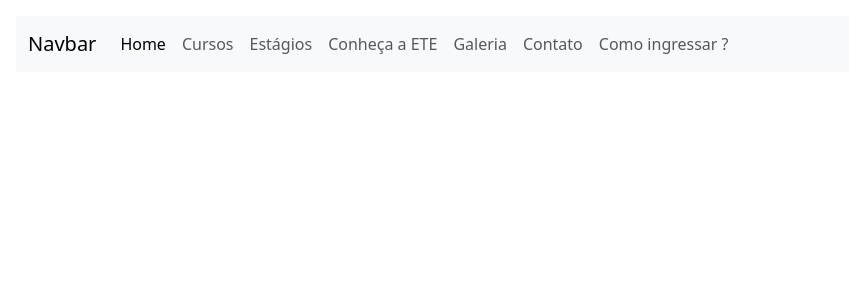
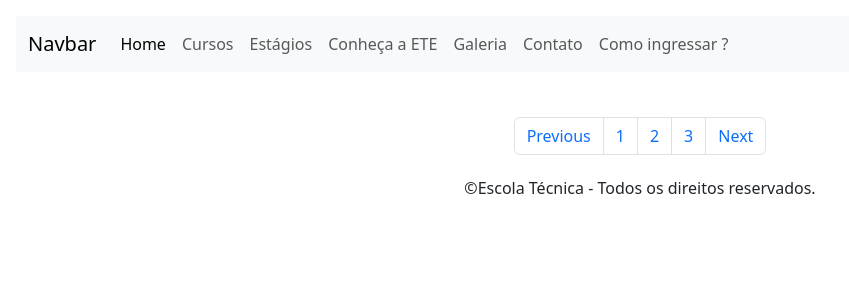
Before and after one commit to jaoteus/site-ete-django, a Django app: page / in a window 1280 px wide. Shown: the top 300 px of the page, without its empty margins (0-849 px from the left). Run offline with Django 4.2, Linux system fonts and the light colour scheme.

Commit message:
adicionado paginacao em index.html

```diff
--- /dev/null
+++ b/app/static/app/css/index.css
@@ -0,0 +1,13 @@
+
+
+.content{
+    padding: 20px;
+}
+
+.paginacao{
+    padding: 5px;
+}
+
+.footer{
+    text-align: center;
+}
--- a/app/templates/app/about.html
+++ b/app/templates/app/about.html
@@ -7,6 +7,7 @@
     <link href="https://cdn.jsdelivr.net/npm/bootstrap@5.3.2/dist/css/bootstrap.min.css" rel="stylesheet" integrity="sha384-T3c6CoIi6uLrA9TneNEoa7RxnatzjcDSCmG1MXxSR1GAsXEV/Dwwykc2MPK8M2HN" crossorigin="anonymous">
     <script src="https://cdn.jsdelivr.net/npm/bootstrap@5.3.2/dist/js/bootstrap.bundle.min.js"></script>
     <title>Document</title>
+    <link rel="stylesheet" href="{% static 'app/css/index.css' %}">
 </head>
 <body class="p-3 m-0 border-0 bd-example m-0 border-0">
 
@@ -45,7 +46,9 @@
         </div>
       </div>
     </nav>
-
+    <div class="footer">
+      <p>&copy;Escola Técnica - Todos os direitos reservados.</p>
+  </div>
     <!-- End Example Code -->
   </body>
 </html>
--- a/app/templates/app/como_ingressar.html
+++ b/app/templates/app/como_ingressar.html
@@ -7,6 +7,7 @@
     <link href="https://cdn.jsdelivr.net/npm/bootstrap@5.3.2/dist/css/bootstrap.min.css" rel="stylesheet" integrity="sha384-T3c6CoIi6uLrA9TneNEoa7RxnatzjcDSCmG1MXxSR1GAsXEV/Dwwykc2MPK8M2HN" crossorigin="anonymous">
     <script src="https://cdn.jsdelivr.net/npm/bootstrap@5.3.2/dist/js/bootstrap.bundle.min.js"></script>
     <title>Document</title>
+    <link rel="stylesheet" href="{% static 'app/css/index.css' %}">
 </head>
 <body class="p-3 m-0 border-0 bd-example m-0 border-0">
 
@@ -45,7 +46,9 @@
         </div>
       </div>
     </nav>
-
+    <div class="footer">
+      <p>&copy;Escola Técnica - Todos os direitos reservados.</p>
+  </div>
     <!-- End Example Code -->
   </body>
 </html>
--- a/app/templates/app/contato.html
+++ b/app/templates/app/contato.html
@@ -7,6 +7,7 @@
     <link href="https://cdn.jsdelivr.net/npm/bootstrap@5.3.2/dist/css/bootstrap.min.css" rel="stylesheet" integrity="sha384-T3c6CoIi6uLrA9TneNEoa7RxnatzjcDSCmG1MXxSR1GAsXEV/Dwwykc2MPK8M2HN" crossorigin="anonymous">
     <script src="https://cdn.jsdelivr.net/npm/bootstrap@5.3.2/dist/js/bootstrap.bundle.min.js"></script>
     <title>Document</title>
+    <link rel="stylesheet" href="{% static 'app/css/index.css' %}">
 </head>
 <body class="p-3 m-0 border-0 bd-example m-0 border-0">
 
@@ -45,7 +46,9 @@
         </div>
       </div>
     </nav>
-
+    <div class="footer">
+      <p>&copy;Escola Técnica - Todos os direitos reservados.</p>
+  </div>
     <!-- End Example Code -->
   </body>
 </html>
--- a/app/templates/app/cursos.html
+++ b/app/templates/app/cursos.html
@@ -7,6 +7,7 @@
     <link href="https://cdn.jsdelivr.net/npm/bootstrap@5.3.2/dist/css/bootstrap.min.css" rel="stylesheet" integrity="sha384-T3c6CoIi6uLrA9TneNEoa7RxnatzjcDSCmG1MXxSR1GAsXEV/Dwwykc2MPK8M2HN" crossorigin="anonymous">
     <script src="https://cdn.jsdelivr.net/npm/bootstrap@5.3.2/dist/js/bootstrap.bundle.min.js"></script>
     <title>Document</title>
+    <link rel="stylesheet" href="{% static 'app/css/index.css' %}">
 </head>
 <body class="p-3 m-0 border-0 bd-example m-0 border-0">
 
@@ -45,7 +46,9 @@
         </div>
       </div>
     </nav>
-
+    <div class="footer">
+      <p>&copy;Escola Técnica - Todos os direitos reservados.</p>
+  </div>
     <!-- End Example Code -->
   </body>
 </html>
--- a/app/templates/app/estagios.html
+++ b/app/templates/app/estagios.html
@@ -7,6 +7,7 @@
     <link href="https://cdn.jsdelivr.net/npm/bootstrap@5.3.2/dist/css/bootstrap.min.css" rel="stylesheet" integrity="sha384-T3c6CoIi6uLrA9TneNEoa7RxnatzjcDSCmG1MXxSR1GAsXEV/Dwwykc2MPK8M2HN" crossorigin="anonymous">
     <script src="https://cdn.jsdelivr.net/npm/bootstrap@5.3.2/dist/js/bootstrap.bundle.min.js"></script>
     <title>Document</title>
+    <link rel="stylesheet" href="{% static 'app/css/index.css' %}">
 </head>
 <body class="p-3 m-0 border-0 bd-example m-0 border-0">
 
@@ -45,7 +46,9 @@
         </div>
       </div>
     </nav>
-
+    <div class="footer">
+      <p>&copy;Escola Técnica - Todos os direitos reservados.</p>
+  </div>
     <!-- End Example Code -->
   </body>
 </html>
--- a/app/templates/app/galeria.html
+++ b/app/templates/app/galeria.html
@@ -7,6 +7,7 @@
     <link href="https://cdn.jsdelivr.net/npm/bootstrap@5.3.2/dist/css/bootstrap.min.css" rel="stylesheet" integrity="sha384-T3c6CoIi6uLrA9TneNEoa7RxnatzjcDSCmG1MXxSR1GAsXEV/Dwwykc2MPK8M2HN" crossorigin="anonymous">
     <script src="https://cdn.jsdelivr.net/npm/bootstrap@5.3.2/dist/js/bootstrap.bundle.min.js"></script>
     <title>Document</title>
+    <link rel="stylesheet" href="{% static 'app/css/index.css' %}">
 </head>
 <body class="p-3 m-0 border-0 bd-example m-0 border-0">
 
@@ -45,7 +46,9 @@
         </div>
       </div>
     </nav>
-
+    <div class="footer">
+      <p>&copy;Escola Técnica - Todos os direitos reservados.</p>
+  </div>
     <!-- End Example Code -->
   </body>
 </html>
--- a/app/templates/app/index.html
+++ b/app/templates/app/index.html
@@ -7,6 +7,7 @@
     <link href="https://cdn.jsdelivr.net/npm/bootstrap@5.3.2/dist/css/bootstrap.min.css" rel="stylesheet" integrity="sha384-T3c6CoIi6uLrA9TneNEoa7RxnatzjcDSCmG1MXxSR1GAsXEV/Dwwykc2MPK8M2HN" crossorigin="anonymous">
     <script src="https://cdn.jsdelivr.net/npm/bootstrap@5.3.2/dist/js/bootstrap.bundle.min.js"></script>
     <title>Document</title>
+    <link rel="stylesheet" href="{% static 'app/css/index.css' %}">
 </head>
 <body class="p-3 m-0 border-0 bd-example m-0 border-0">
 
@@ -46,6 +47,29 @@
       </div>
     </nav>
 
-    <!-- End Example Code -->
+
+    <div class="content">
+
+    </div>
+
+    <div class="paginacao">
+        <nav aria-label="Page navigation example">
+            <ul class="pagination justify-content-center">
+              <li class="page-item">
+                <a class="page-link" href="#">Previous</a>
+              </li>
+              <li class="page-item"><a class="page-link" href="#">1</a></li>
+              <li class="page-item"><a class="page-link" href="#">2</a></li>
+              <li class="page-item"><a class="page-link" href="#">3</a></li>
+              <li class="page-item">
+                <a class="page-link" href="#">Next</a>
+              </li>
+            </ul>
+          </nav>
+    </div>
+
+    <div class="footer">
+        <p>&copy;Escola Técnica - Todos os direitos reservados.</p>
+    </div>
   </body>
 </html>
```
